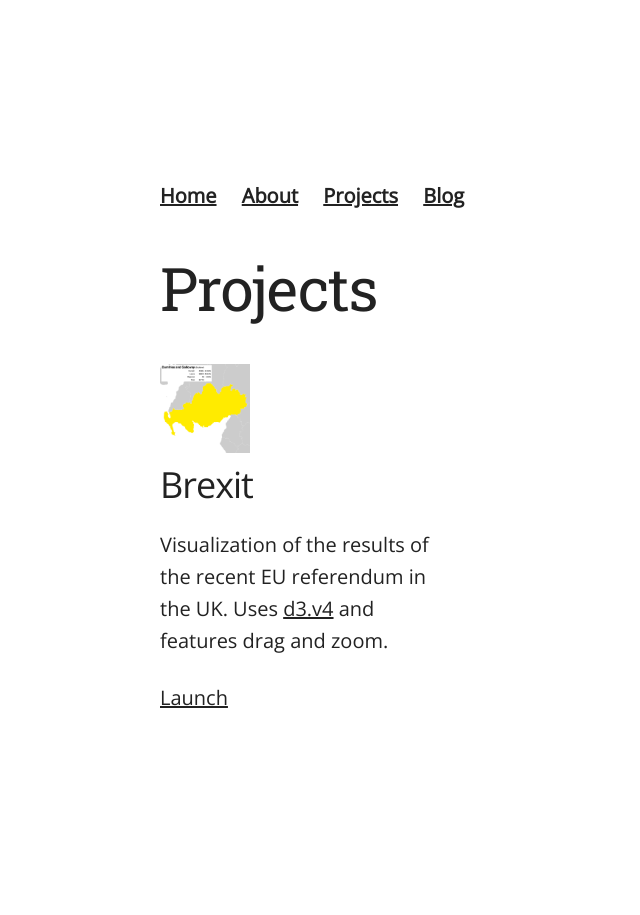
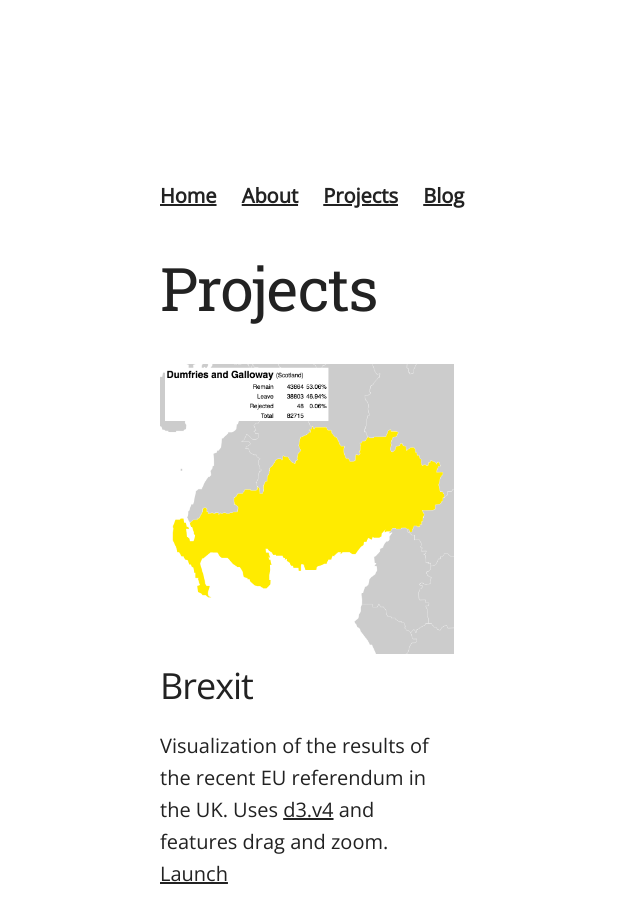
Before and after one commit to danoscarmike/danoscarmike.github.io, a Jekyll site: the page built from projects/index.html, in a window 1280 px wide. Shown: the whole page, without its empty margins (0-640 px from the left). Built offline with Jekyll 4.4.1, drawn with Linux system fonts in a browser that asks for light colours.

Commit message:
fix Project page grid

```diff
--- a/css/main.css
+++ b/css/main.css
@@ -17,8 +17,8 @@ nav ul li {
   flow-into: 100%;
 }
 
-img {
-  width: inherit;
+img.project {
+  width: 100%;
 }
 
 /* Larger than phone */
--- a/projects/index.html
+++ b/projects/index.html
@@ -7,13 +7,12 @@ title: Projects
 </div>
 <div class="row">
   <div class="four columns">
-    <img src="/img/brexit-thumbnail.png" alt="Brexit">
+    <img class="project" src="/img/brexit-thumbnail.png" alt="Brexit">
     <div>
       <h3>Brexit</h3>
       <p>Visualization of the results of the recent EU referendum in the UK.
 			Uses <a href="https://github.com/mbostock/d3">d3.v4</a> and features
-			drag and zoom.</p>
-      <p><a href="http://danoscarmike.com/brexit" class="btn btn-default" role="button">Launch</a>
+			drag and zoom.  <a href="http://danoscarmike.com/brexit">Launch</a></p>
     </div>
   </div>
 </div>
```
